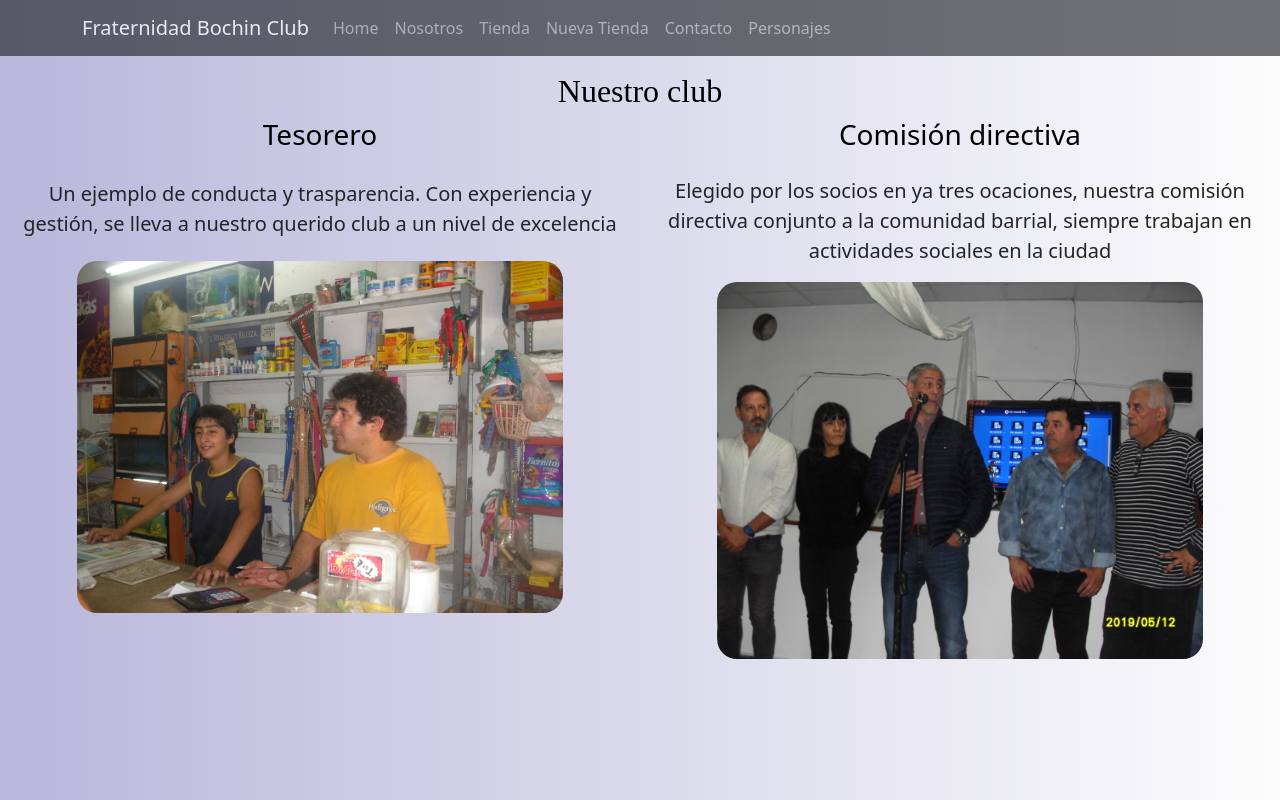
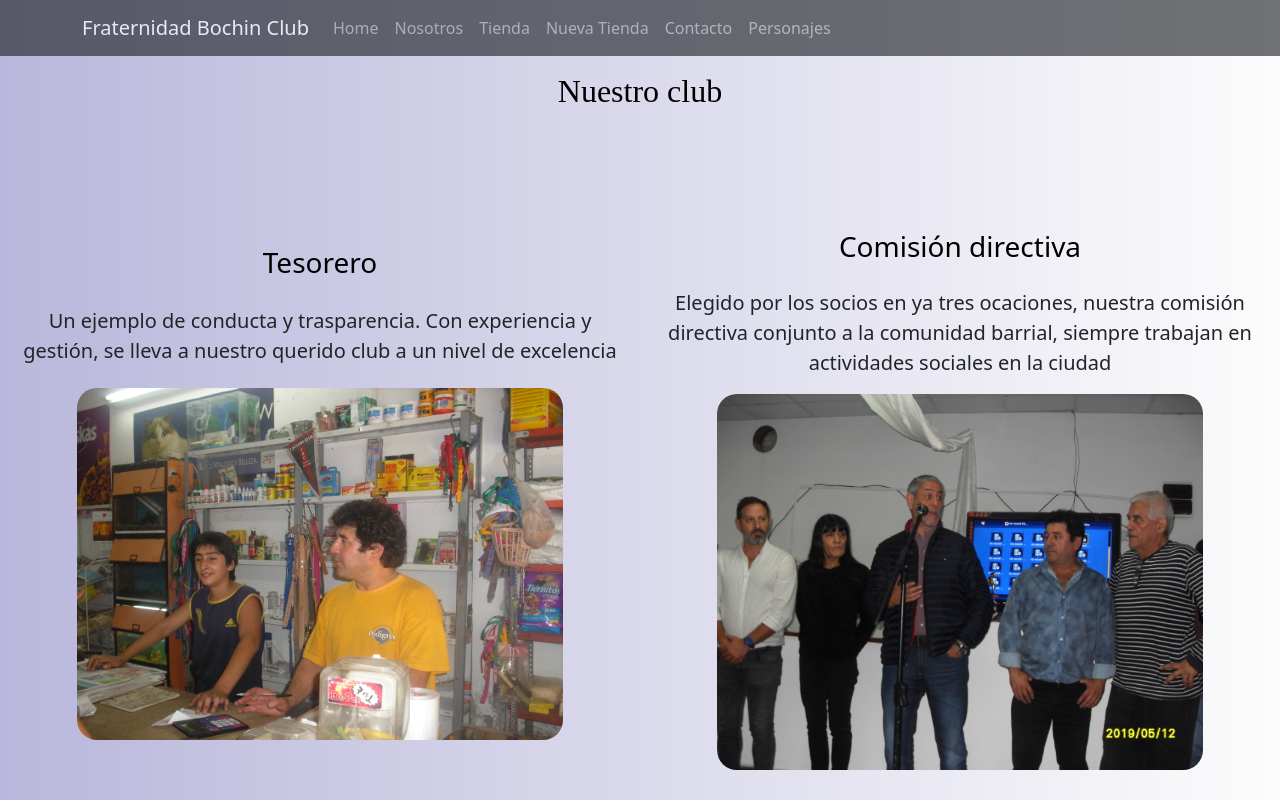
Before and after one commit to NahuelSandoval/bochinclubb, a React (Create React App) app: page / in a window 1280 px wide. Shown: the top 800 px of the page. Built offline with nearby package versions, Linux system fonts and the light colour scheme.

Commit message:
renovanding

```diff
--- a/src/componentes/estilos/home.css
+++ b/src/componentes/estilos/home.css
@@ -121,11 +121,13 @@ p {
     .griduno {
         display: flex;
         flex-direction: column;
+        justify-content: center
     }
 
     .griddos {
         display: flex;
         flex-direction: column;
+        justify-content: center
     }
 
     .gridtres {
```
